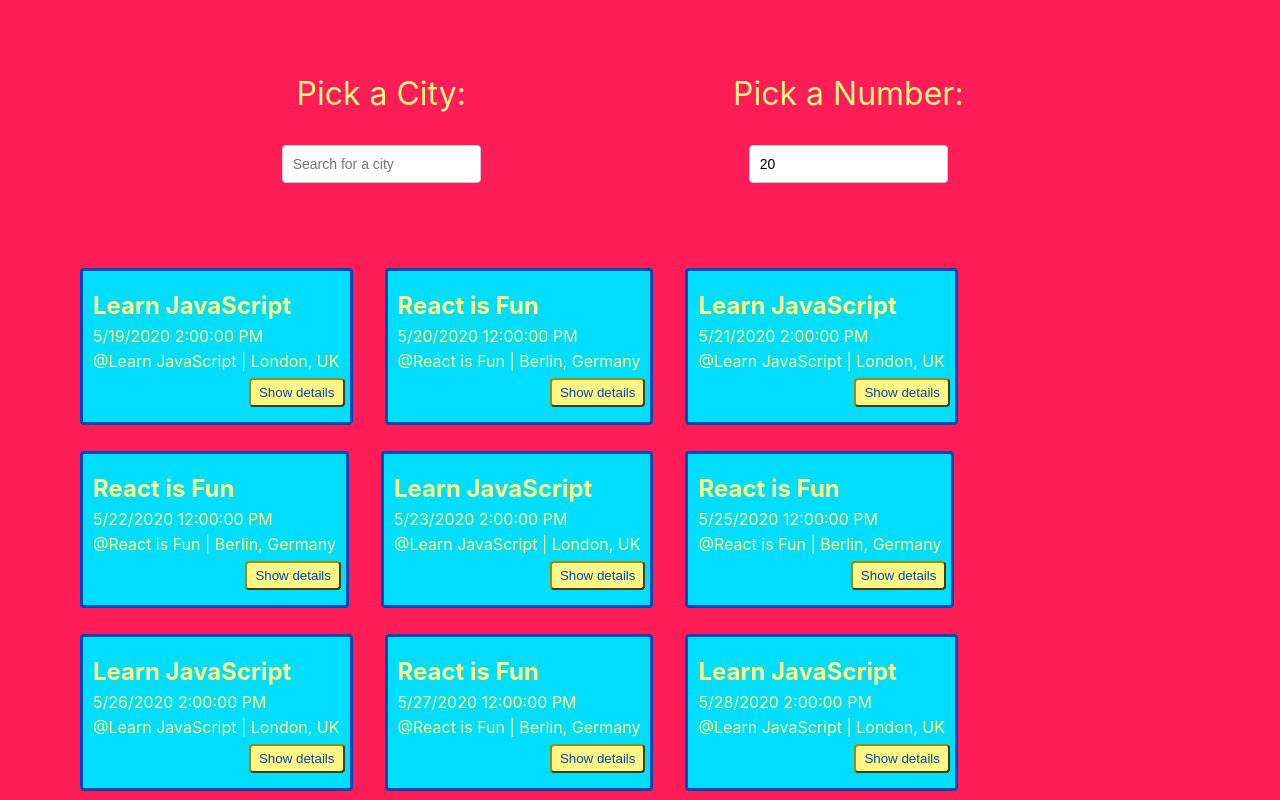
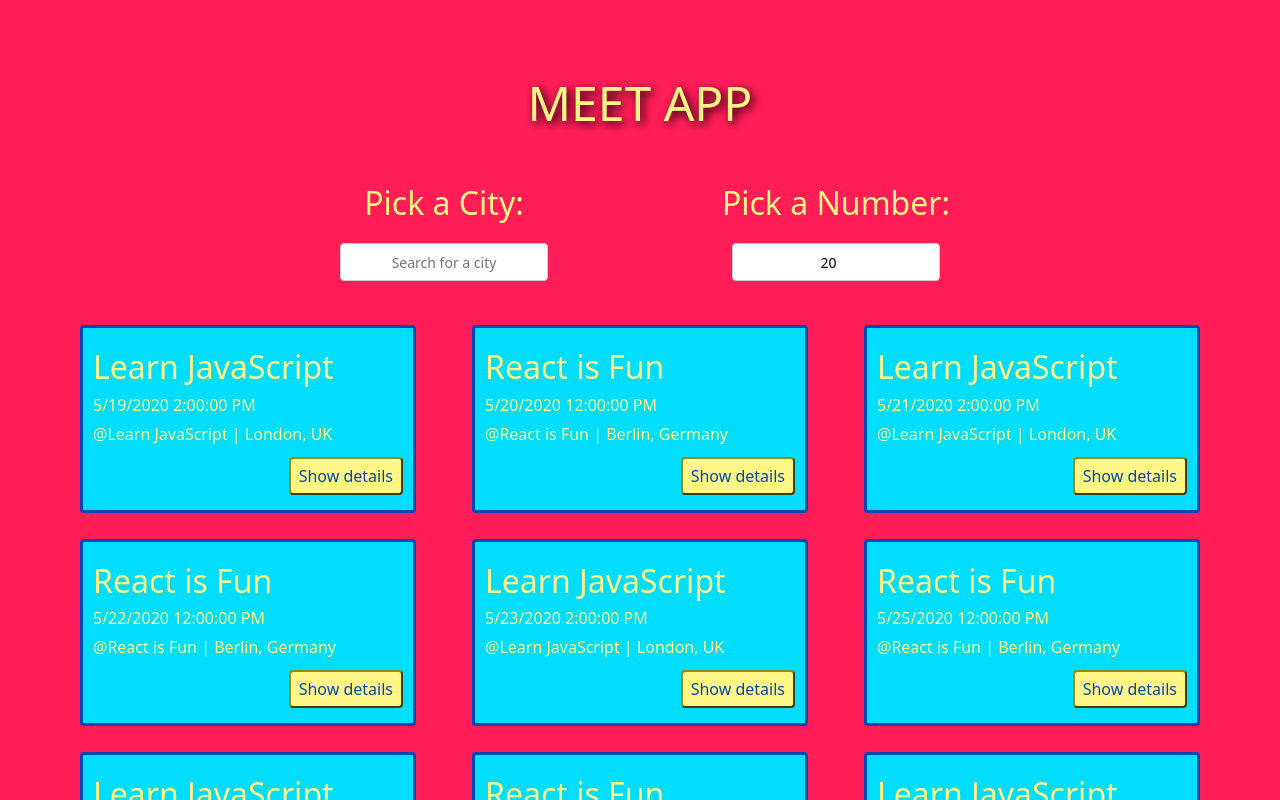
Before and after one commit to brett-ranieri/meet, a React (Create React App) app: page / in a window 1280 px wide. Shown: the top 800 px of the page. Built offline with nearby package versions, Linux system fonts and the light colour scheme; what atatus-spa would draw is missing.

Commit message:
install bootstrap/redo basic styling

```diff
--- a/package.json
+++ b/package.json
@@ -9,10 +9,13 @@
 		"@testing-library/user-event": "^12.8.3",
 		"atatus-spa": "^4.5.0",
 		"axios": "^1.3.4",
+		"bootstrap": "^5.2.3",
 		"nprogress": "^0.2.0",
 		"react": "^17.0.2",
+		"react-bootstrap": "^2.7.2",
 		"react-dom": "^17.0.2",
 		"react-scripts": "5.0.1",
+		"sass": "^1.61.0",
 		"web-vitals": "^2.1.4",
 		"workbox-background-sync": "^6.5.4",
 		"workbox-broadcast-update": "^6.5.4",
--- a/src/App.js
+++ b/src/App.js
@@ -1,10 +1,11 @@
 import React, { Component } from "react";
-import "./App.css";
+import "./App.scss";
 import "./nprogress.css";
 import EventList from "./EventList";
 import CitySearch from "./CitySearch";
 import NumberOfEvents from "./NumberOfEvents";
 import { getEvents, extractLocations } from "./api";
+import { Col, Row } from "react-bootstrap";
 
 class App extends Component {
 	state = {
@@ -60,16 +61,30 @@ class App extends Component {
 	render() {
 		return (
 			<div className='App'>
-				<div className='app_inputs'>
+				<h1>MEET APP</h1>
+				<Row className='justify-content-center mb-3'>
+					<Col
+						xs='auto'
+						sm={6}
+						md={4}
+						className=''
+					>
 						<CitySearch
 							locations={this.state.locations}
 							updateEvents={this.updateEvents}
 						/>
+					</Col>
+					<Col
+						xs='auto'
+						sm={6}
+						md={4}
+					>
 						<NumberOfEvents
 							numberOfEvents={this.state.numberOfEvents}
 							updateEvents={this.updateEvents}
 						/>
-				</div>
+					</Col>
+				</Row>
 				<div className='app_event_list'>
 					<EventList events={this.state.events} />
 				</div>
--- a/src/App.css
+++ b/src/App.scss
@@ -1,4 +1,6 @@
+@import "../node_modules/bootstrap/scss/bootstrap";
 @import url(https://fonts.googleapis.com/css?family=Roboto:500);
+
 :root {
 	--pink: #ff1d58;
 	--lite-pink: #f75990;
@@ -8,7 +10,6 @@
 }
 
 .App {
-	text-align: left;
 	color: var(--yellow);
 	padding: 2% 5%;
 	background-color: var(--pink);
@@ -19,10 +20,15 @@
 }
 
 ul {
-	padding: 0;
-	/* margin: 30px; */
 	list-style: none;
-	/* max-height: 100px; */
+}
+
+h1 {
+	text-align: center;
+	font-size: 3em;
+	text-shadow: 3px 3px 10px black;
+	margin-top: 1em;
+	margin-bottom: 1em;
 }
 
 p {
@@ -38,73 +44,52 @@ p {
 
 label,
 input {
-	display: block;
+	justify-self: center;
+}
+
+input {
+	margin-bottom: 0.5em;
 }
 
 input[type="text"],
 input[type="number"] {
-	padding: 8px 6px 8px 10px;
 	border-radius: 4px;
 	outline: none;
 	border: 1px solid #ccc;
 	font-size: 14px;
 	line-height: 20px;
 	align-self: center;
+	justify-self: center;
 	height: 38px;
 }
 
 .city,
 .number-of-events {
-	max-width: 250px;
+	align-content: center;
+	text-align: center;
 }
 
 .city_label,
 .event-label {
-	margin-bottom: 1em;
+	margin-bottom: 0.5em;
 	font-size: 2em;
 }
 
 .CitySearch,
 .NumberOfEvents {
-	display: flex;
-	flex-direction: column;
-	flex-basis: 300px;
-	max-width: 300px;
-	/* float: left; */
-	/* margin: auto; */
+	width: 300px;
+	margin: auto;
 	text-align: center;
 	align-content: center;
-	/* position: absolute; */
-	/* margin-bottom: 35px; */
-	/* margin-top: 50px; */
-}
-
-.app_inputs {
-	display: flex;
-	justify-content: space-evenly;
-	margin-top: 3em;
-	margin-bottom: 4rem;
-}
-
-.EventList {
-	/* margin-top: 10em; */
-	display: flex;
-	align-items: flex-start;
-	flex-wrap: wrap;
 }
 
 .suggestions {
 	min-width: 200px;
 	max-width: 300px;
 	max-height: 12em;
-	/* margin-top: 50px; */
 	position: relative;
 	overflow: scroll;
-	/* z-index: 2; */
-	/* float: left; */
-	/* margin: 0;
-	top: 43px; */
-	border: 5px solid var(--yellow);
+	border: 2px solid var(--yellow);
 	font-size: 14px;
 	box-shadow: 10px 10px 16px -12px rgba(0, 0, 0, 0.75);
 }
@@ -127,8 +112,6 @@ input[type="number"] {
 }
 
 .event {
-	min-width: 15em;
-	max-width: 20em;
 	margin: 1em;
 	padding: 10px 10px 35px;
 	margin-bottom: 10px;
@@ -142,10 +125,6 @@ input[type="number"] {
 .event-title {
 	margin-bottom: 6px;
 	margin-top: 10px;
-}
-.event-location {
-	margin-bottom: 6px;
-	padding-bottom: 10px;
 }
 
 .details-button {
@@ -161,6 +140,7 @@ input[type="number"] {
 	border-color: #978e0d;
 	margin-bottom: 10px;
 	margin-top: 6px;
+	margin-right: 5px;
 }
 
 .name {
@@ -259,54 +239,3 @@ input[type="number"] {
 	letter-spacing: 0.2px;
 	font-family: "Roboto";
 }
-
-@media only screen and (min-width: 992px) {
-	.data-vis-wrapper {
-		flex-direction: row;
-	}
-	.data-vis-wrapper .recharts-responsive-container {
-		flex-basis: 50%;
-		max-width: 50%;
-		min-width: auto;
-		margin: 0 auto;
-	}
-}
-
-/* .App {
-  text-align: center;
-}
-
-.App-logo {
-  height: 40vmin;
-  pointer-events: none;
-}
-
-@media (prefers-reduced-motion: no-preference) {
-  .App-logo {
-    animation: App-logo-spin infinite 20s linear;
-  }
-}
-
-.App-header {
-  background-color: #282c34;
-  min-height: 100vh;
-  display: flex;
-  flex-direction: column;
-  align-items: center;
-  justify-content: center;
-  font-size: calc(10px + 2vmin);
-  color: white;
-}
-
-.App-link {
-  color: #61dafb;
-}
-
-@keyframes App-logo-spin {
-  from {
-    transform: rotate(0deg);
-  }
-  to {
-    transform: rotate(360deg);
-  }
-} */
--- a/src/Event.js
+++ b/src/Event.js
@@ -58,6 +58,7 @@ class Event extends Component {
 						<p className='event-description'>{event.description}</p>
 					</div>
 				)}
+				<br />
 				<button
 					className='details-button'
 					onClick={() => this.toggleCollapsed()}
--- a/src/EventList.js
+++ b/src/EventList.js
@@ -1,20 +1,23 @@
 import React, { Component } from "react";
 import Event from "./Event";
+import { Col, Row } from "react-bootstrap";
 
 class EventList extends Component {
 	render() {
 		const { events } = this.props;
 		return (
-			<ul
-				className='EventList'
-				id='event_list'
-			>
+			<Row className='justify-content-center mb-3'>
 				{events.map((event) => (
-					<li key={event.id}>
+					<Col
+						key={event.id}
+						xs='auto'
+						sm={6}
+						md={4}
+					>
 						<Event event={event} />
-					</li>
+					</Col>
 				))}
-			</ul>
+			</Row>
 		);
 	}
 }
--- a/src/index.js
+++ b/src/index.js
@@ -1,6 +1,7 @@
 import React from "react";
 import ReactDOM from "react-dom"; //IMPORTANT: needed to remove /client to compile successfully with version 17 of React
 import "./index.css";
+import "./App.scss";
 import App from "./App";
 import * as serviceWorkerRegistration from "./serviceWorkerRegistration";
 import reportWebVitals from "./reportWebVitals";
```
Also changed, not shown: 1 other file (tests, documents, lock files or other folders). Lines whose indentation alone changed are shown as unchanged.
